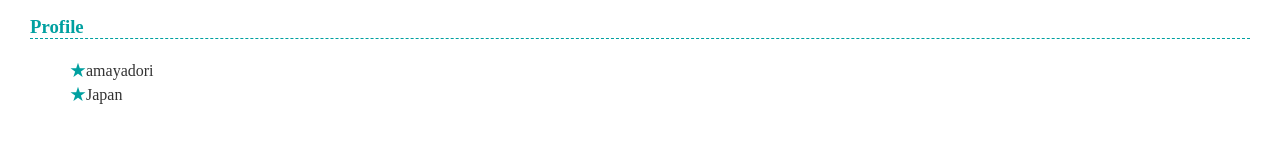
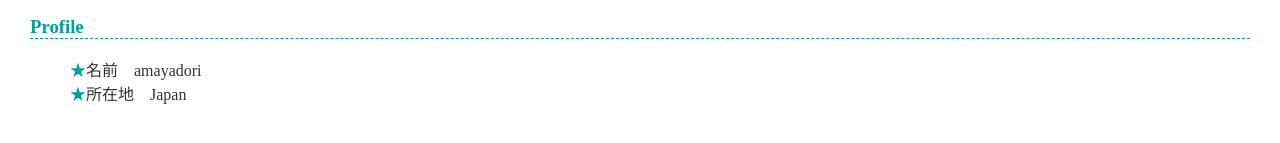
Before and after one commit to amayadori-code/amayadori-code.github.io, a plain HTML site: page index.html in a window 1280 px wide. Shown: the part 189-332 px from the top of the page. Drawn offline with Linux system fonts and the light colour scheme.

Commit message:
Profile の編集

```diff
--- a/index.html
+++ b/index.html
@@ -16,8 +16,8 @@
 
     <h3>Profile</h3>
     <ul>
-      <li>amayadori</li>
-      <li>Japan</li>
+      <li>名前　amayadori</li>
+      <li>所在地　Japan</li>
     </ul>
 
   </body>
```
